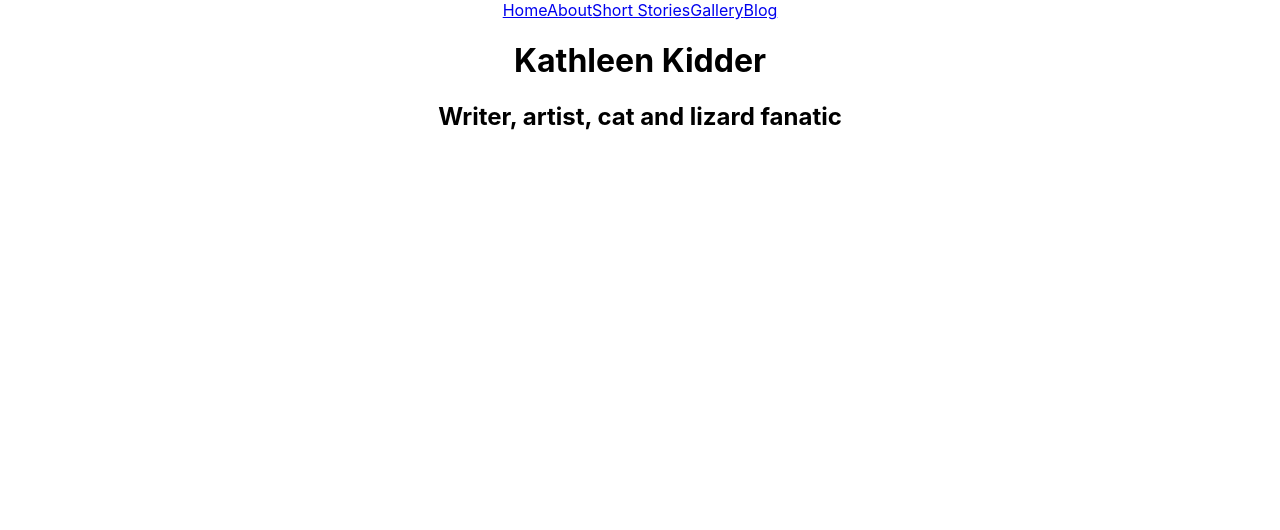
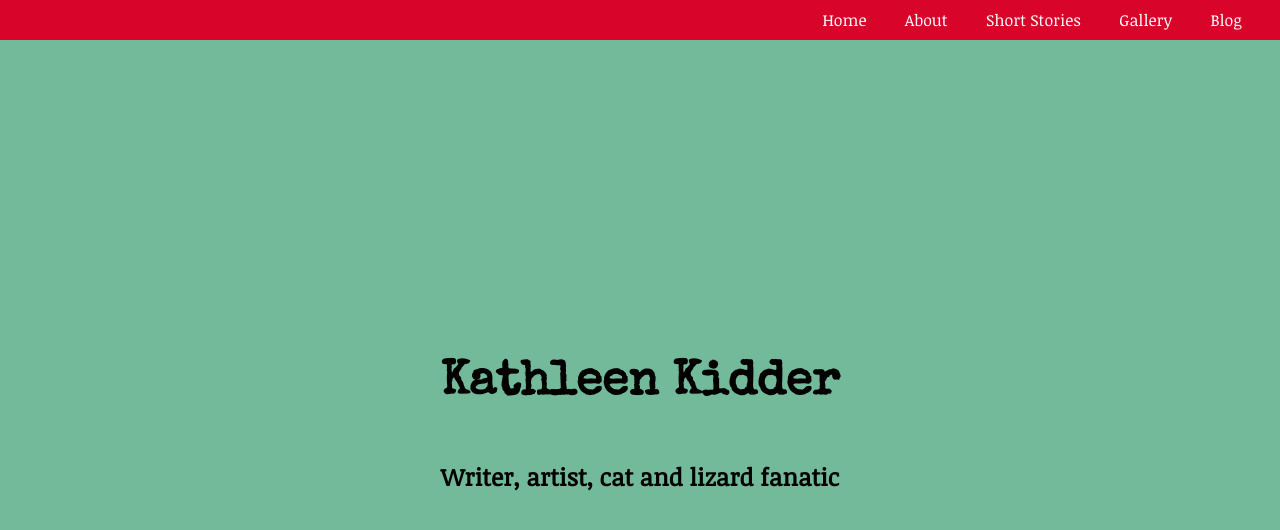
Before and after one commit to lyndsiWilliams/kk-portfolio, a React (Create React App) app in the folder client/: page / in a window 1280 px wide. Shown: the top 530 px of the page. Built offline with nearby package versions, Linux system fonts and the light colour scheme.

Commit message:
Migrated styles

```diff
--- a/client/src/App.tsx
+++ b/client/src/App.tsx
@@ -9,7 +9,7 @@ import Gallery from './components/Gallery';
 import Blog from './components/Blog';
 // Styling
 import './App.css';
-// import './styles/styles.css';
+import './styles/styles.css';
 
 function App() {
   return (
--- /dev/null
+++ b/client/src/styles/_about.scss
@@ -0,0 +1,4 @@
+.about {
+  @include fullScreenCentered(row);
+  background-color: $kkMint;
+}
--- /dev/null
+++ b/client/src/styles/_gallery.scss
@@ -0,0 +1,4 @@
+.gallery {
+  @include fullScreenCentered(row);
+  background-color: $kkMint;
+}
--- /dev/null
+++ b/client/src/styles/_home.scss
@@ -0,0 +1,4 @@
+.home {
+  @include fullScreenCentered(column);
+  background-color: $kkMint;
+}
--- /dev/null
+++ b/client/src/styles/_mixins.scss
@@ -0,0 +1,13 @@
+@mixin fullScreenCentered($direction) {
+  height: 95vh;
+  display: flex;
+  justify-content: center;
+  align-items: center;
+  flex-direction: $direction;
+}
+
+@mixin flexCenter {
+  display: flex;
+  justify-content: center;
+  align-items: center;
+}
--- /dev/null
+++ b/client/src/styles/_navBar.scss
@@ -0,0 +1,12 @@
+.nav-bar {
+  display: flex;
+  justify-content: flex-end;
+  align-items: center;
+  background-color: $kkDarkRed;
+  height: 5vh;
+  a {
+    color: white;
+    text-decoration: none;
+    padding-right: 3%;
+  }
+}
--- /dev/null
+++ b/client/src/styles/_variables.scss
@@ -0,0 +1,12 @@
+// Colors
+$kkDarkRed: rgb(217, 4, 41);
+$kkRed: rgb(239, 35, 60);
+$kkDarkGreen: rgb(0, 62, 31);
+$kkMint: rgb(115, 186, 155);
+$kkLightGreen: rgb(213, 242, 227);
+
+$fadedCard: rgba(255, 255, 255, .8);
+
+// Fonts
+$bigFont: 'Special Elite', cursive;
+$textFont: 'Noticia Text', serif;
--- /dev/null
+++ b/client/src/styles/styles.css
@@ -0,0 +1,149 @@
+.nav-bar {
+  display: -webkit-box;
+  display: -ms-flexbox;
+  display: flex;
+  -webkit-box-pack: end;
+      -ms-flex-pack: end;
+          justify-content: flex-end;
+  -webkit-box-align: center;
+      -ms-flex-align: center;
+          align-items: center;
+  background-color: #d90429;
+  height: 5vh;
+}
+
+.nav-bar a {
+  color: white;
+  text-decoration: none;
+  padding-right: 3%;
+}
+
+.home {
+  height: 95vh;
+  display: -webkit-box;
+  display: -ms-flexbox;
+  display: flex;
+  -webkit-box-pack: center;
+      -ms-flex-pack: center;
+          justify-content: center;
+  -webkit-box-align: center;
+      -ms-flex-align: center;
+          align-items: center;
+  -webkit-box-orient: vertical;
+  -webkit-box-direction: normal;
+      -ms-flex-direction: column;
+          flex-direction: column;
+  background-color: #73ba9b;
+}
+
+.about {
+  height: 95vh;
+  display: -webkit-box;
+  display: -ms-flexbox;
+  display: flex;
+  -webkit-box-pack: center;
+      -ms-flex-pack: center;
+          justify-content: center;
+  -webkit-box-align: center;
+      -ms-flex-align: center;
+          align-items: center;
+  -webkit-box-orient: horizontal;
+  -webkit-box-direction: normal;
+      -ms-flex-direction: row;
+          flex-direction: row;
+  background-color: #73ba9b;
+}
+
+.gallery {
+  height: 95vh;
+  display: -webkit-box;
+  display: -ms-flexbox;
+  display: flex;
+  -webkit-box-pack: center;
+      -ms-flex-pack: center;
+          justify-content: center;
+  -webkit-box-align: center;
+      -ms-flex-align: center;
+          align-items: center;
+  -webkit-box-orient: horizontal;
+  -webkit-box-direction: normal;
+      -ms-flex-direction: row;
+          flex-direction: row;
+  background-color: #73ba9b;
+}
+
+.short-stories {
+  height: 95vh;
+  display: -webkit-box;
+  display: -ms-flexbox;
+  display: flex;
+  -webkit-box-pack: center;
+      -ms-flex-pack: center;
+          justify-content: center;
+  -webkit-box-align: center;
+      -ms-flex-align: center;
+          align-items: center;
+  -webkit-box-orient: horizontal;
+  -webkit-box-direction: normal;
+      -ms-flex-direction: row;
+          flex-direction: row;
+  background-color: #73ba9b;
+}
+
+.short-stories .ss-title-card {
+  display: -webkit-box;
+  display: -ms-flexbox;
+  display: flex;
+  -webkit-box-pack: center;
+      -ms-flex-pack: center;
+          justify-content: center;
+  -webkit-box-align: center;
+      -ms-flex-align: center;
+          align-items: center;
+  -webkit-box-orient: vertical;
+  -webkit-box-direction: normal;
+      -ms-flex-direction: column;
+          flex-direction: column;
+  width: 55vw;
+  padding: 2%;
+  background-color: rgba(255, 255, 255, 0.8);
+  border: solid #003e1f 3px;
+  border-radius: 10px;
+}
+
+.blog {
+  height: 95vh;
+  display: -webkit-box;
+  display: -ms-flexbox;
+  display: flex;
+  -webkit-box-pack: center;
+      -ms-flex-pack: center;
+          justify-content: center;
+  -webkit-box-align: center;
+      -ms-flex-align: center;
+          align-items: center;
+  -webkit-box-orient: horizontal;
+  -webkit-box-direction: normal;
+      -ms-flex-direction: row;
+          flex-direction: row;
+  background-color: #73ba9b;
+}
+
+.blog button {
+  background-color: #003e1f;
+}
+
+.blog button:active {
+  -webkit-transform: scale(0.99);
+          transform: scale(0.99);
+}
+
+body {
+  font-family: "Noticia Text", serif;
+}
+
+body h1 {
+  font-family: "Special Elite", cursive;
+  font-size: 3em;
+}
+/*# sourceMappingURL=styles.css.map */
--- /dev/null
+++ b/client/src/styles/styles.scss
@@ -0,0 +1,18 @@
+@import './variables';
+@import './mixins';
+// Components
+@import './navBar';
+@import './home';
+@import './about';
+@import './gallery';
+@import './shortStories';
+@import './blog';
+
+body {
+  font-family: $textFont;
+
+  h1 {
+    font-family: $bigFont;
+    font-size: 3em;
+  }
+}
```
Also changed, not shown: client/src/styles/_blog.scss (added, +12 -0 lines), client/src/styles/_shortStories.scss (added, +14 -0 lines), 1 other file (tests, documents, lock files or other folders).
